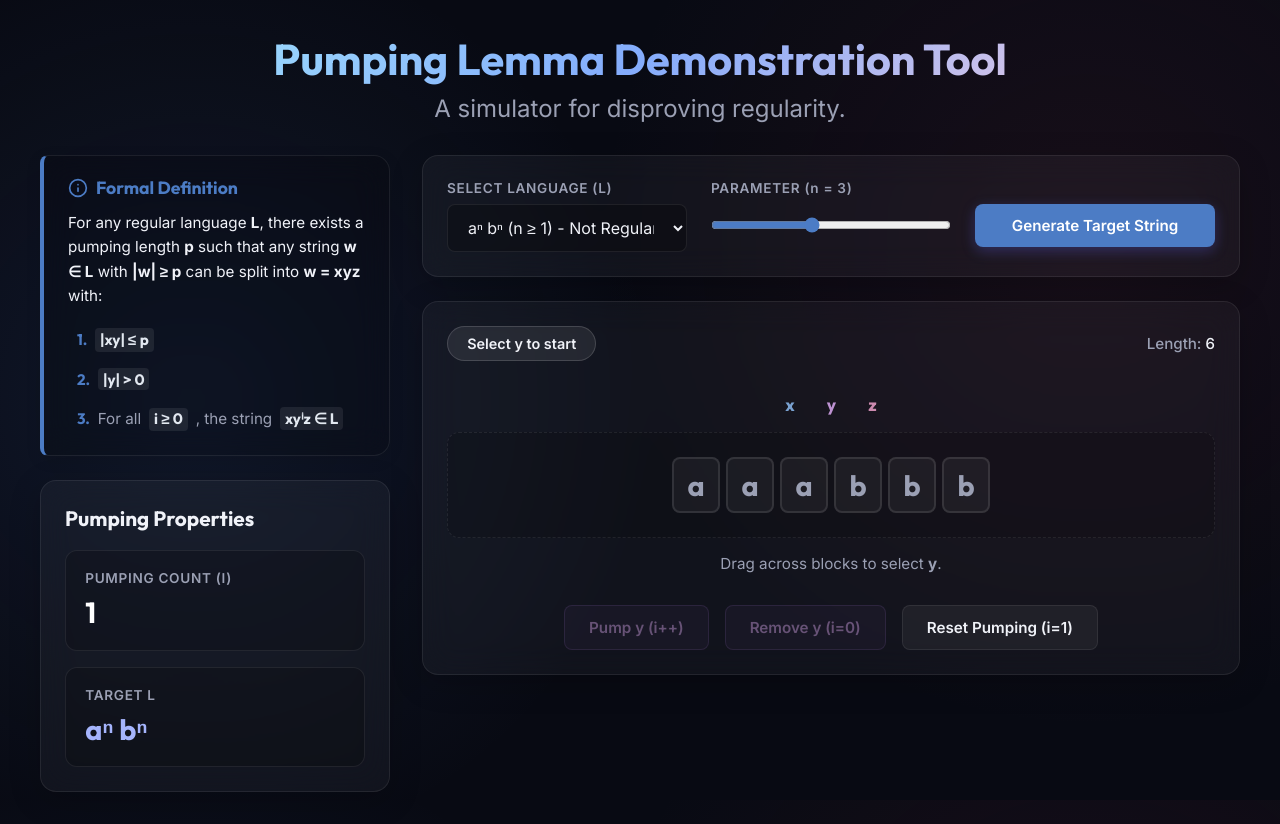
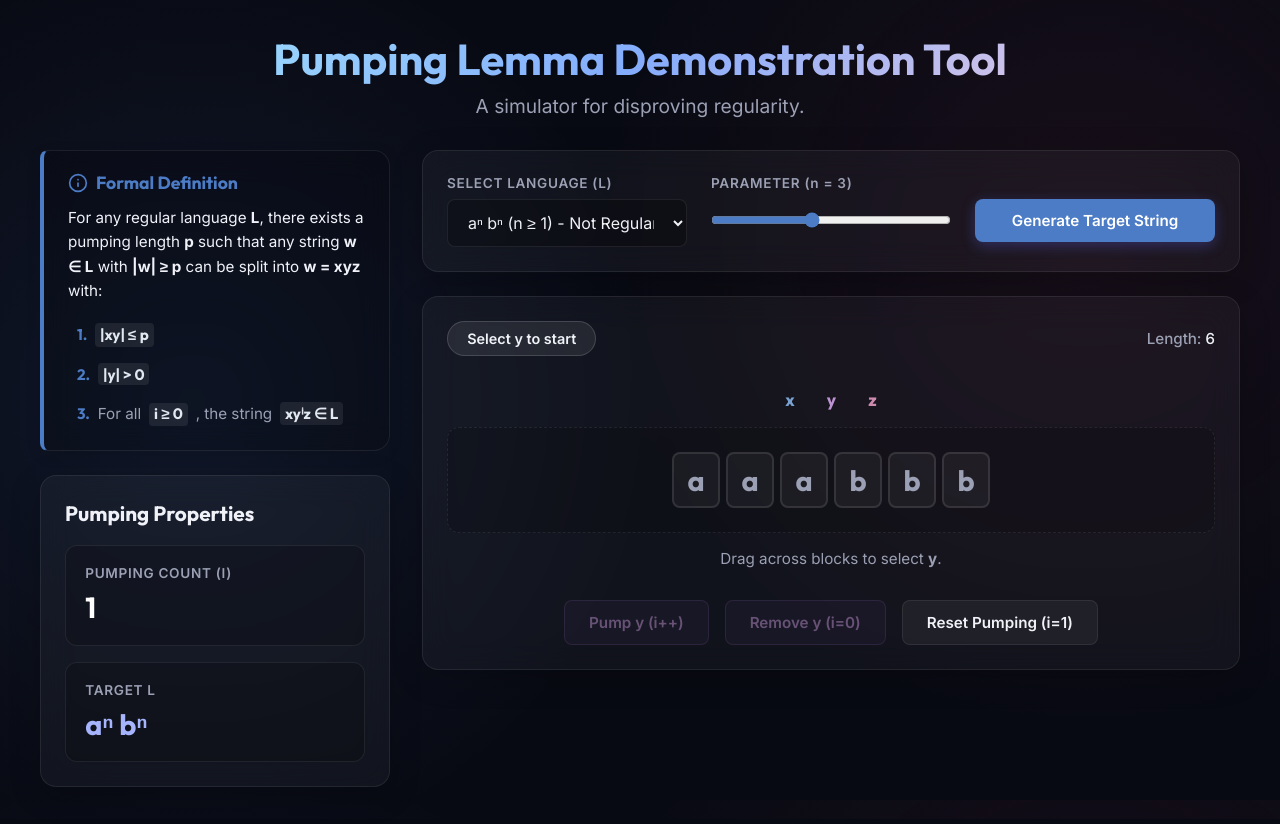
Before and after one commit to CrossAnushka/pumping_lemma, a plain HTML site: page index.html in a window 1280 px wide. Drawn offline with Linux system fonts and the light colour scheme.

Commit message:
style: adjust subtitle font size

```diff
--- a/styles.css
+++ b/styles.css
@@ -96,7 +96,7 @@ h3 {
 
 .subtitle {
   color: var(--text-secondary);
-  font-size: 1.5rem;
+  font-size: 1.2rem;
 }
 
 .glass-panel {
@@ -494,7 +494,7 @@ input[type="range"] {
   background: rgba(0, 0, 0, 0.15);
   border-left: 4px solid var(--primary-color);
   border-radius: 8px 16px 16px 8px;
-  box-shadow: 0 4px 15px rgba(0,0,0,0.1);
+  box-shadow: 0 4px 15px rgba(0, 0, 0, 0.1);
 }
 
 .theorem-header {
@@ -543,7 +543,7 @@ input[type="range"] {
 .theorem-conditions strong {
   color: #e2e8f0;
   font-family: 'Outfit', monospace;
-  background: rgba(255,255,255,0.08);
+  background: rgba(255, 255, 255, 0.08);
   padding: 0.1rem 0.3rem;
   border-radius: 4px;
 }
@@ -554,9 +554,11 @@ input[type="range"] {
   border-color: rgba(16, 185, 129, 0.3);
   color: #34d399;
 }
+
 .theorem-conditions li.condition-pass span {
   color: #a7f3d0;
 }
+
 .theorem-conditions li.condition-pass strong {
   color: #34d399;
   background: rgba(16, 185, 129, 0.2);
@@ -567,9 +569,11 @@ input[type="range"] {
   border-color: rgba(239, 68, 68, 0.3);
   color: #fca5a5;
 }
+
 .theorem-conditions li.condition-fail span {
   color: #fecaca;
 }
+
 .theorem-conditions li.condition-fail strong {
   color: #fca5a5;
   background: rgba(239, 68, 68, 0.2);
```
